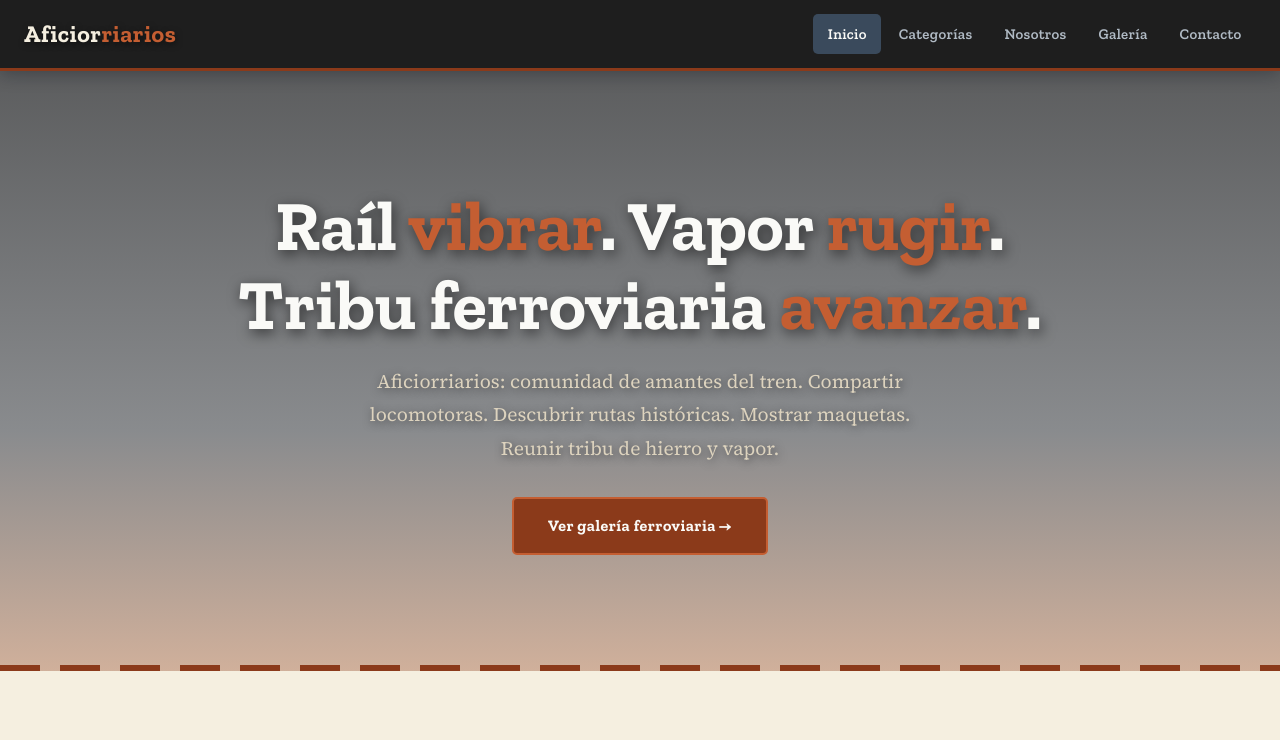
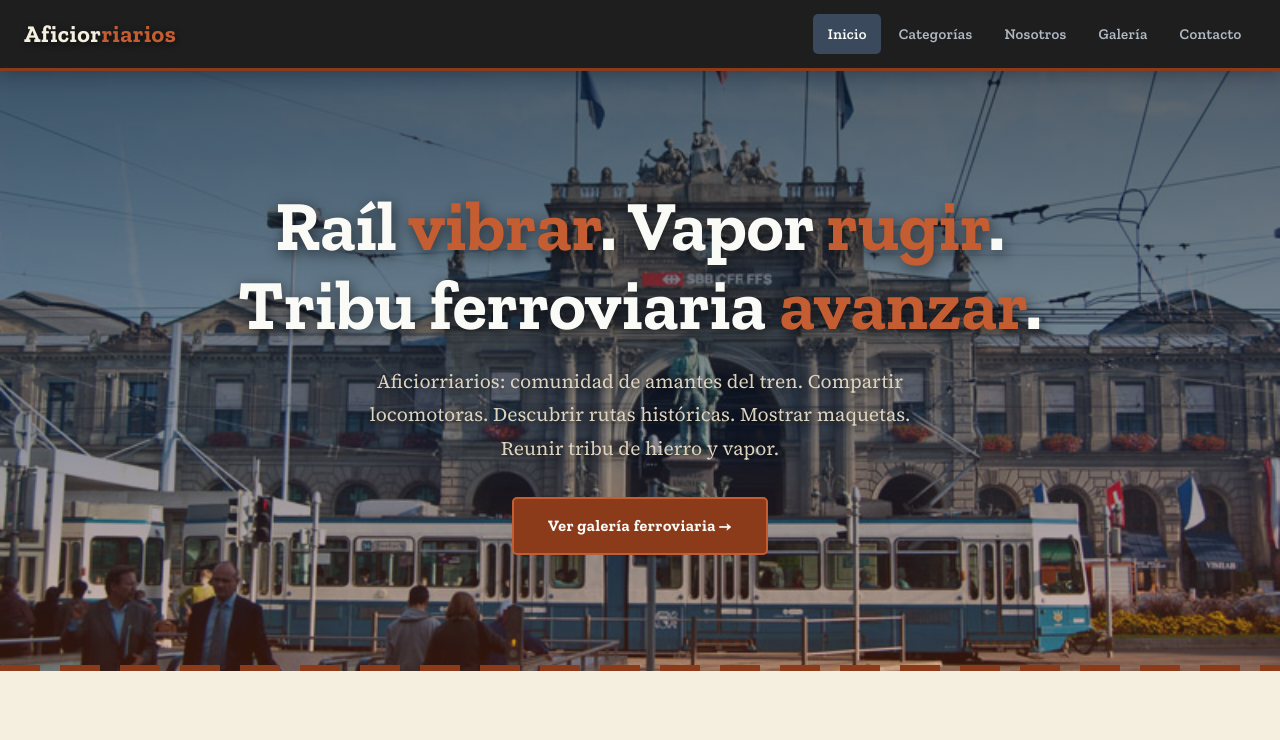
Before and after one commit to Fesinan/Aficiorriario, a plain HTML site: page index.html in a window 1280 px wide. Shown: the top 740 px of the page. Drawn offline with nearby package versions, Linux system fonts and the light colour scheme.

Commit message:
Esto es lo que dije antes, se me olvidó ponerlos. Ups

```diff
--- a/estilos/style.css
+++ b/estilos/style.css
@@ -208,7 +208,7 @@ a {
       rgba(30,40,60,0.50) 60%,
       rgba(139,58,26,0.35) 100%
     ),
-    url('zurich_HB.jpg') center / cover no-repeat;
+    url('../imagenes/zurich_HB.jpg') center / cover no-repeat;
 }
 
 /* Patrón raíl decorativo encima del hero */
```
Also changed, not shown: imagenes/imagen1.jpg, imagenes/imagen2.jpg, imagenes/imagen22.jpg (added), imagenes/imagen3.jpg, imagenes/imagen4.jpg (deleted), imagenes/imagen4.webp (added).
